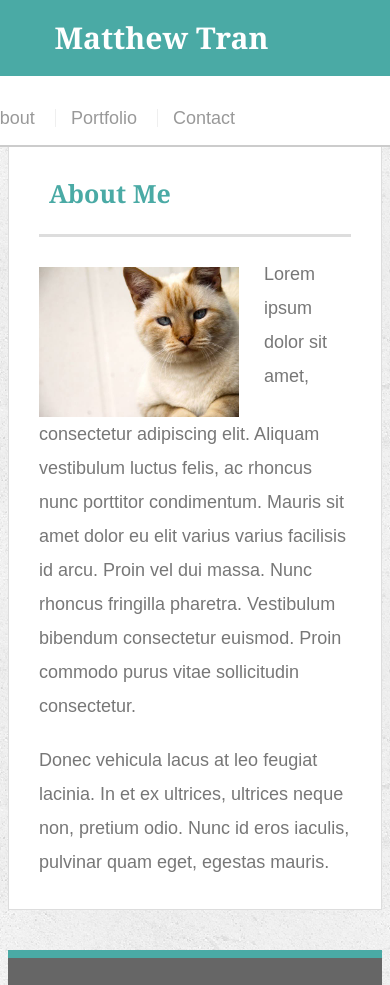
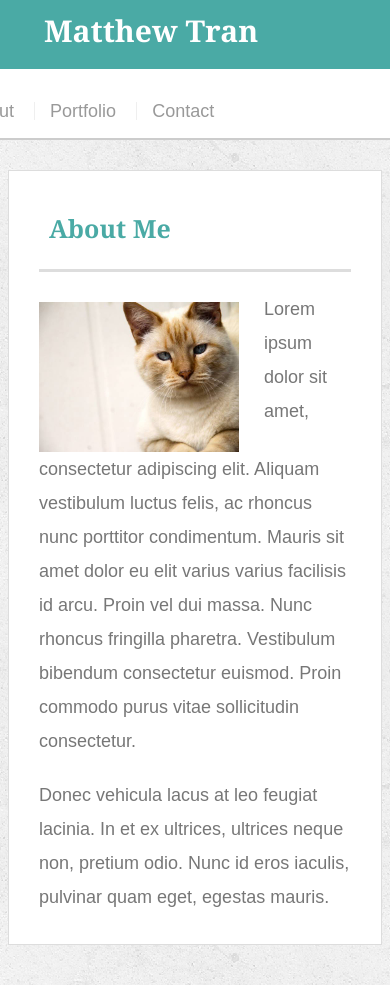
Before and after one commit to matthewt216/Responsive-Portfolio, a plain HTML site: page index.html in a window 390 px wide. Shown: the top 985 px of the page. Drawn offline with Linux system fonts and the light colour scheme.

Commit message:
Portfolio Updated

```diff
--- a/assets/css/style.css
+++ b/assets/css/style.css
@@ -419,7 +419,7 @@ input[type=submit] {
     margin: 0px 0px 0px 0px;
   }
   #masthead {
-    position: fixed;
+    position: static;
     z-index: 99;
     width: 130%;
     height: 154px;
@@ -439,14 +439,14 @@ input[type=submit] {
   .container1 {
     width: 100%;
     max-width: 960px;
-    margin-top: 15px;
+    margin-top: 0px;
   }
 
   nav {
     margin: 25px 180px 10px 20px;
   }
   #main-container {
-    padding-top: 120px;
+    padding-top: 0px;
     min-height: calc(100vh - 70px);
   }
 
```
